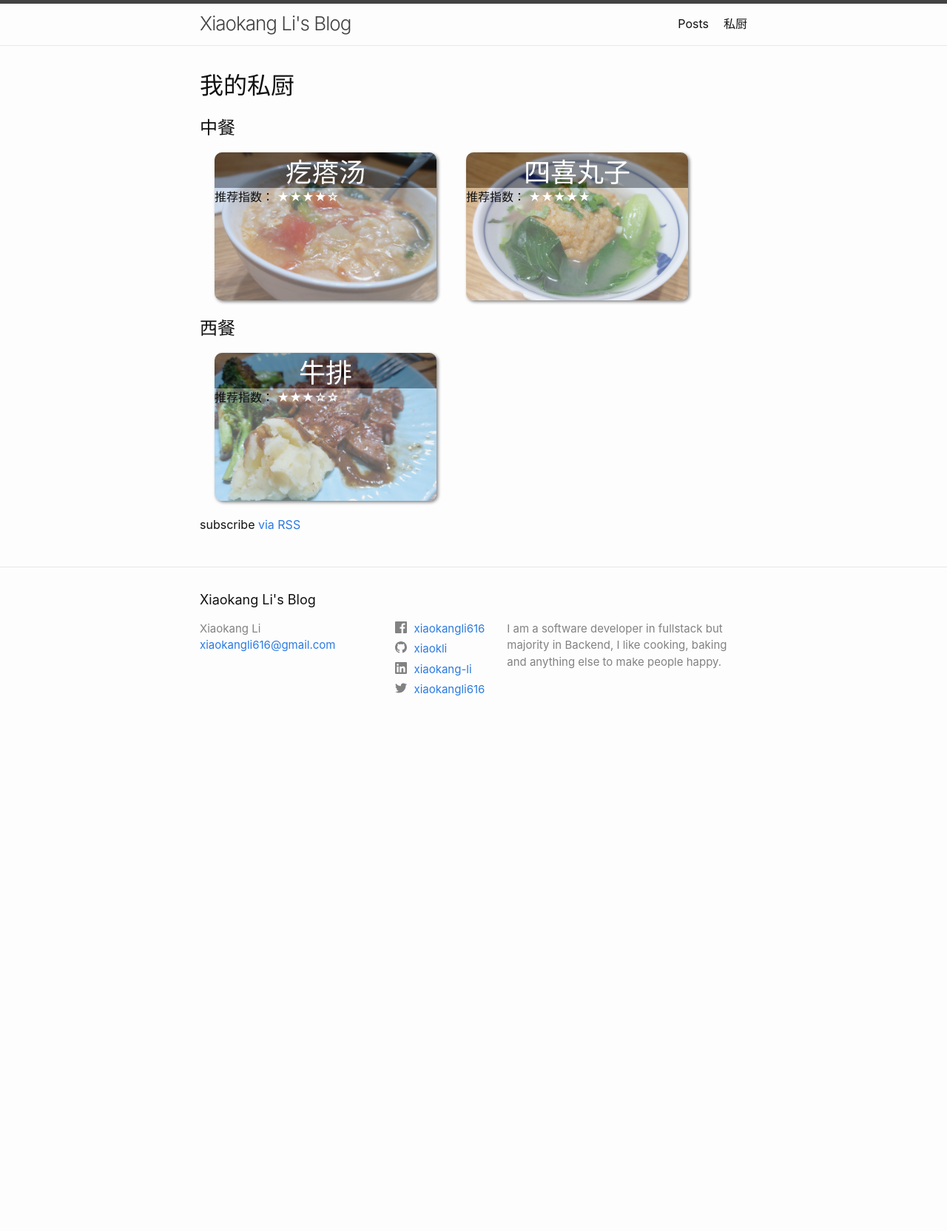
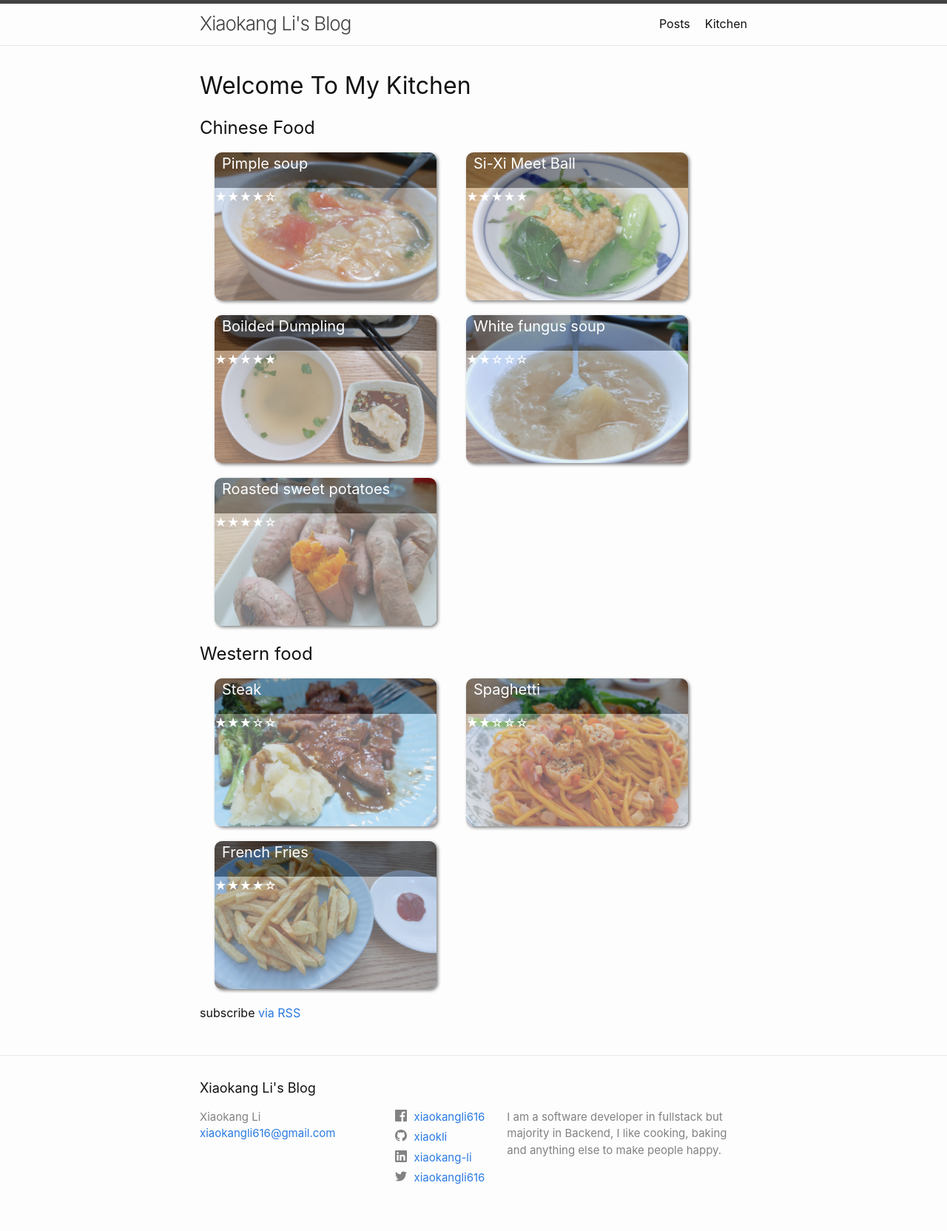
Before and after one commit to xiaokli/xiaokli.github.io, a Jekyll site: the page built from recipes.html, in a window 1280 px wide. Shown: the whole page at 74% size. Built offline with Jekyll 4.4.1, drawn with Linux system fonts in a browser that asks for light colours; before the commit the page ends 1004 px from its top, so only the background shows below that.

Commit message:
add more food

```diff
--- a/_data/recipes.yml
+++ b/_data/recipes.yml
@@ -1,17 +1,36 @@
-- name: 中餐
+- name: Chinese Food
   images:
-    - name: 疙瘩汤
+    - name: Pimple soup
       publish_date: 2021-11-12
       file_name: 20211112_191952.jpg
       star: 4
-    - name: 四喜丸子
+    - name: Si-Xi Meet Ball
       star: 5
       file_name: 20211113_203024.jpg
       publish_date: 2021-11-13
+    - name: Boilded Dumpling
+      star: 5
+      file_name: 20211107_133410.jpg
+      publish_date: 2021-11-07
+    - name: White fungus soup
+      star: 2
+      file_name: 20211112_125229.jpg
+      publish_date: 2021-11-12
+    - name: Roasted sweet potatoes
+      star: 4
+      file_name: 20211107_100443.jpg
+      publish_date: 2021-11-07
 
-- name: 西餐
+- name: Western food
   images:
-    - name: 牛排
+    - name: Steak
       file_name: 20211112_191404.jpg
       star: 3
       publish_date: 2021-11-12
+    - name: Spaghetti
+      file_name: 20211112_125224.jpg
+      star: 2
+      publish_date: 2021-11-12
+    - name: French Fries
+      file_name: 20211112_125238.jpg
+      star: 4
--- a/_sass/minima/_layout.scss
+++ b/_sass/minima/_layout.scss
@@ -254,14 +254,14 @@
   }
 }
 
-.gallary-list {
+.recipe-cat-list {
   list-style-type: none;
   margin: 0;
-  .gallary {
-    .item-list {
+  .recipe-cat {
+    .recipe-list {
       list-style-type: none;
       margin: 0;
-      .item {
+      .recipe {
         margin: 0 20px 20px 20px;
         display: inline-block;
         width: 300px;
@@ -275,11 +275,16 @@
         background-size: cover;
         .name {
           background: rgba(20, 20, 20, 0.4);
-          color: #fff;
-          font-size: 36px;
-          text-align: center;
           border-radius: 10px 10px 0 0;
           height: 24%;
+          span {
+            margin-left: 10px;
+            margin-top: 10px;
+            color: #fff;
+            font-size: 20px;
+            top: 50%;
+          }
+
         }
         .content {
           height: 76%;
@@ -292,7 +297,7 @@
           color: white;
         }
       }
-      .item:hover {
+      .recipe:hover {
         box-shadow: 4px 4px 8px grey;
 
         .stars {
@@ -302,7 +307,7 @@
           color: white;
         }
         .content {
-          background: rgba(10, 10, 10, 0.6);
+          background: rgba(20, 20, 20, 0.4);
         }
       }
     }
--- a/recipes.html
+++ b/recipes.html
@@ -1,25 +1,24 @@
 ---
 layout: default
-title: 私厨
+title: Kitchen
 permalink: /recipes/
 ---
 
 <div class="home">
-  <h1 class="page-heading">我的私厨</h1>
+  <h1 class="page-heading">Welcome To My Kitchen</h1>
 
   {%- if site.data.recipes.size > 0 -%}
-    <ul class="gallary-list">
-      {%- for gallery in site.data.recipes -%}
-      <li class="gallary">
-        <h2> {{ gallery.name }} </h2>
-          <ul class="item-list">
-          {%- for photo in gallery.images -%}
-            <li class="item" style="background-image: url('/assets/gallaries/food/{{ photo.file_name}}.thumb.jpg')">
+    <ul class="recipe-cat-list">
+      {%- for recipe in site.data.recipes -%}
+      <li class="recipe-cat">
+        <h2> {{ recipe.name }} </h2>
+          <ul class="recipe-list">
+          {%- for photo in recipe.images -%}
+            <li class="recipe" style="background-image: url('/assets/gallaries/food/{{ photo.file_name}}.thumb.jpg')">
               <div class="name">
                   <span> {{ photo.name }} </span>
               </div>
               <div class="content">
-              	<span class="star-name"> 推荐指数：</span>
                 <span class='stars'>
                   {%- for i in (1..5) -%}
                   	{%- if i <= photo.star -%}
```
Also changed, not shown: assets/gallaries/food/20211107_100443.jpg.thumb.jpg (added), assets/gallaries/food/20211107_133410.jpg.thumb.jpg (added), assets/gallaries/food/20211112_125224.jpg.thumb.jpg (added), assets/gallaries/food/20211112_125229.jpg.thumb.jpg (added), assets/gallaries/food/20211112_125238.jpg.thumb.jpg (added), 5 other files.
